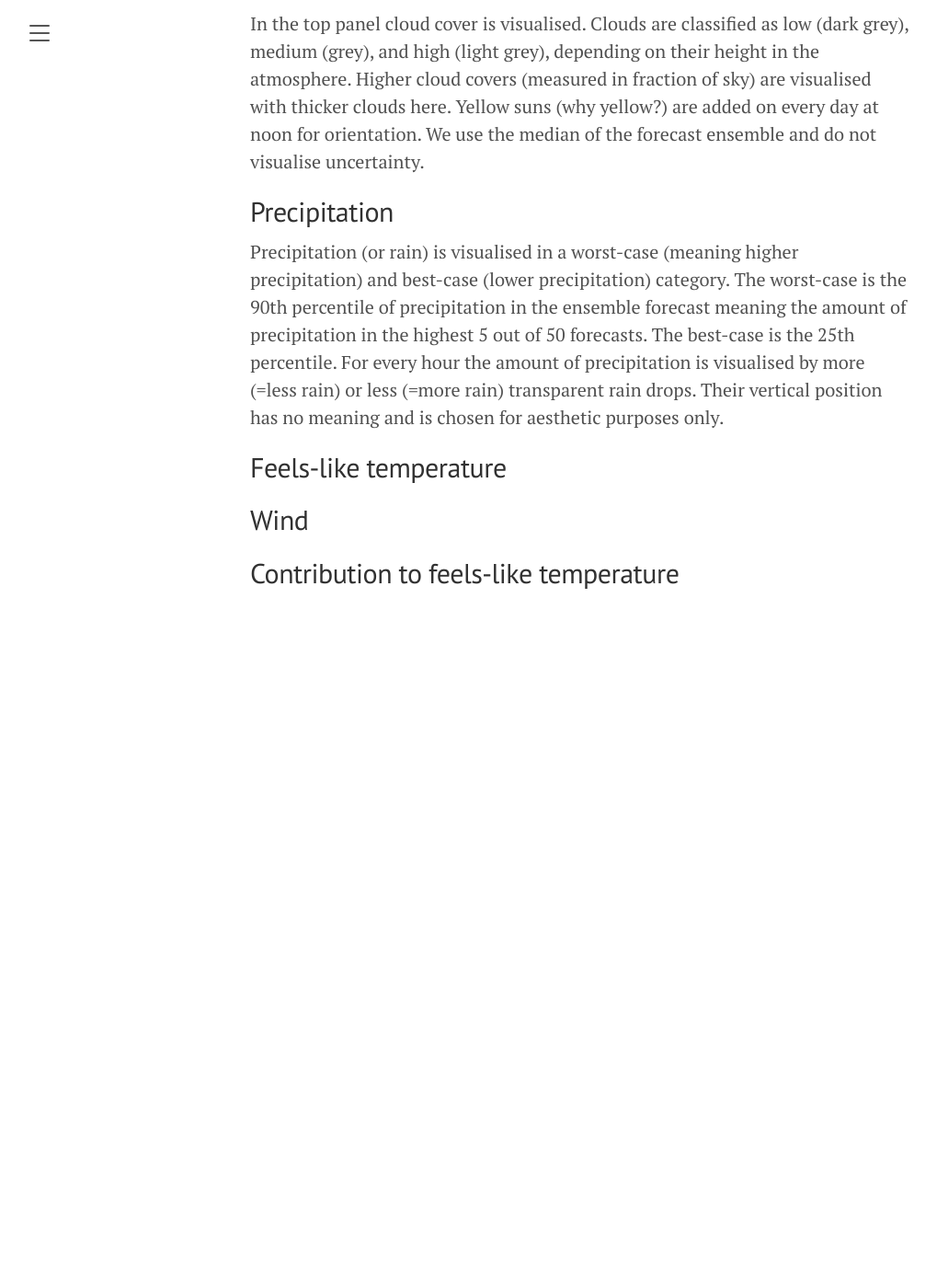
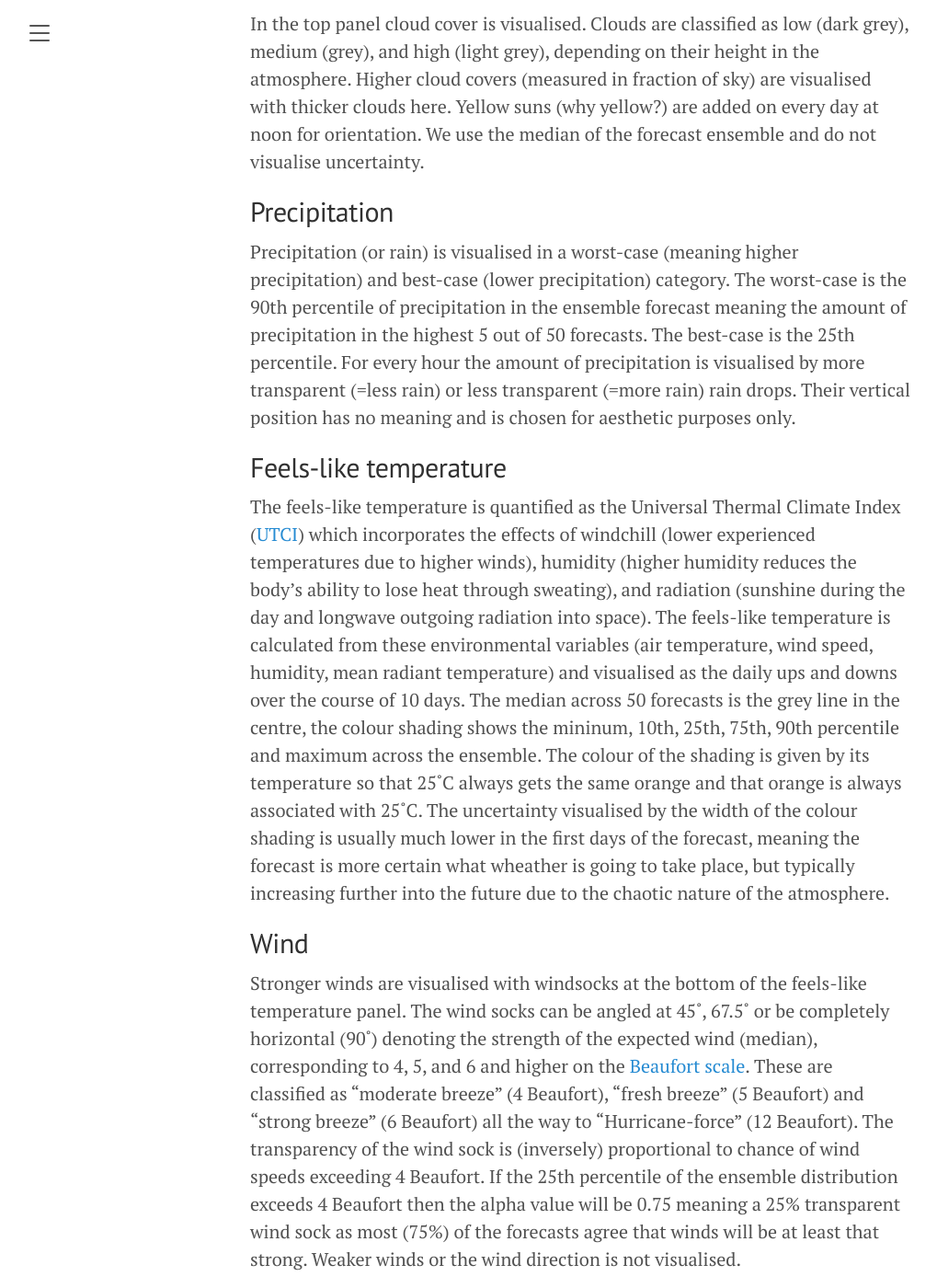
Before and after one commit to heatforecast/heatforecast.github.io, a Jekyll site: the page built from explanation.md, in a window 1280 px wide and 1400 px high, scrolled down 1191 px. Shown: the whole window at 92% size, without its empty margins (8-1027 px from the left). Built offline with Jekyll 4.4.1, drawn with Linux system fonts in a browser that asks for light colours; before the commit the page ends 1912 px from its top, so only the background shows below that; some of the changed text lies outside the part shown.

Commit message:
Explanation completed

```diff
--- a/explanation.md
+++ b/explanation.md
@@ -54,12 +54,78 @@
 and best-case (lower precipitation) category. The worst-case is the 90th percentile
 of precipitation in the ensemble forecast meaning the amount of precipitation
 in the highest 5 out of 50 forecasts. The best-case is the 25th percentile.
-For every hour the amount of precipitation is visualised by more (=less rain) or
-less (=more rain) transparent rain drops. Their vertical position has no meaning
+For every hour the amount of precipitation is visualised by more transparent (=less rain)
+or less transparent (=more rain) rain drops. Their vertical position has no meaning
 and is chosen for aesthetic purposes only.
 
 ## Feels-like temperature
 
+The feels-like temperature is quantified as the Universal Thermal Climate Index
+([UTCI](https://utci.org/)) which incorporates the effects of windchill
+(lower experienced temperatures due to higher winds),
+humidity (higher humidity reduces the body's ability to lose heat through sweating),
+and radiation (sunshine during the day and longwave outgoing radiation into space).
+The feels-like temperature is calculated from these environmental variables
+(air temperature, wind speed, humidity, mean radiant temperature) and visualised
+as the daily ups and downs over the course of 10 days. The median across 50
+forecasts is the grey line in the centre, the colour shading shows the mininum,
+10th, 25th, 75th, 90th percentile and maximum across the ensemble. The colour
+of the shading is given by its temperature so that 25˚C always gets the same
+orange and that orange is always associated with 25˚C. The uncertainty visualised
+by the width of the colour shading is usually much lower in the first days
+of the forecast, meaning the forecast is more certain what wheather is going to
+take place, but typically increasing further into the future due to the chaotic
+nature of the atmosphere.
+
 ## Wind
 
-## Contribution to feels-like temperature
+Stronger winds are visualised with windsocks at the bottom of the feels-like
+temperature panel. The wind socks can be angled at 45˚, 67.5˚ or be
+completely horizontal (90˚) denoting the strength of the expected wind (median),
+corresponding to 4, 5, and 6 and higher on the
+[Beaufort scale](https://en.wikipedia.org/wiki/Beaufort_scale).
+These are classified as "moderate breeze" (4 Beaufort), "fresh breeze" (5 Beaufort)
+and "strong breeze" (6 Beaufort) all the way to "Hurricane-force" (12 Beaufort).
+The transparency of the wind sock is (inversely) proportional to chance of wind speeds
+exceeding 4 Beaufort. If the 25th percentile of the ensemble distribution
+exceeds 4 Beaufort then the alpha value will be 0.75 meaning a 25% transparent
+wind sock as most (75%) of the forecasts agree that winds will be at least that strong.
+Weaker winds or the wind direction is not visualised.
+
+## Contribution to feels-like temperature: Humidity
+
+(To be added)
+
+## Contribution to feels-like temperature: Windchill
+
+Higher winds transport heat more efficiently away from the human body, consequently
+reducing the feels-like temperature in comparison to the air temperature. This
+is visualised in dark blue colour shading with negative temperatures in the bottom
+panel. If the colour shading reaches down to -10˚C then it would reduce an
+air temperature of 25˚C to feel like 15˚C. The transparency in the colour shading
+denotes its uncertainty, visualising minimum, 10th, 25th, 50th, 75th, 90th percentile,
+and the maximum of the ensemble distribution. If the darkest blue reaches down
+to -5˚C the windchill effect will be at least that, if the lighter blue shadings
+reach down to -10˚C it is also possible but not very certain for winds to be that strong
+to cause -10˚C lower feels-like temperatures due to windchill.
+The windchill effect is always negative.
+
+## Contribution to feels-like temperature: Radiation aka sunshine
+
+Sunny days (but also lesser degree cloudy days) feel warmer than the actual
+air temperature as shortwave solar radiation transports energy onto your skin,
+warming you up. (We avoid the term "radiation" in the meteogram so that no
+on thinks this is about a nuclear power plant in their vicinity, this is just
+about solar and terrestrial radiation due to their respective temperatures).
+Daytime feels-like temperatures in the sun can therefore often
+be 5-10˚C warmer than the actual air temperatures, turning a freezing but
+very sunny day into an enjoyable outdoor experience. Lower and thicker
+clouds can considerable reduce that effect. At night, a lot of longwave
+terrestrial radiation (and radiation from the temperature of a human body)
+escapes into space cooling you down compared to being indoors with a ceiling
+that would prevent that and radiate back. Hence the "sunshine" contribution
+to the feels-like temperature is often negative by 1-2˚C, depending on
+night-time cloud cover (which acts as a "ceiling").
+Uncertainty is visualised here in the same way as for the windchill
+effect described above. The colour shading for radiation is always orange to
+distinguish it from the windchill cooling.
```
